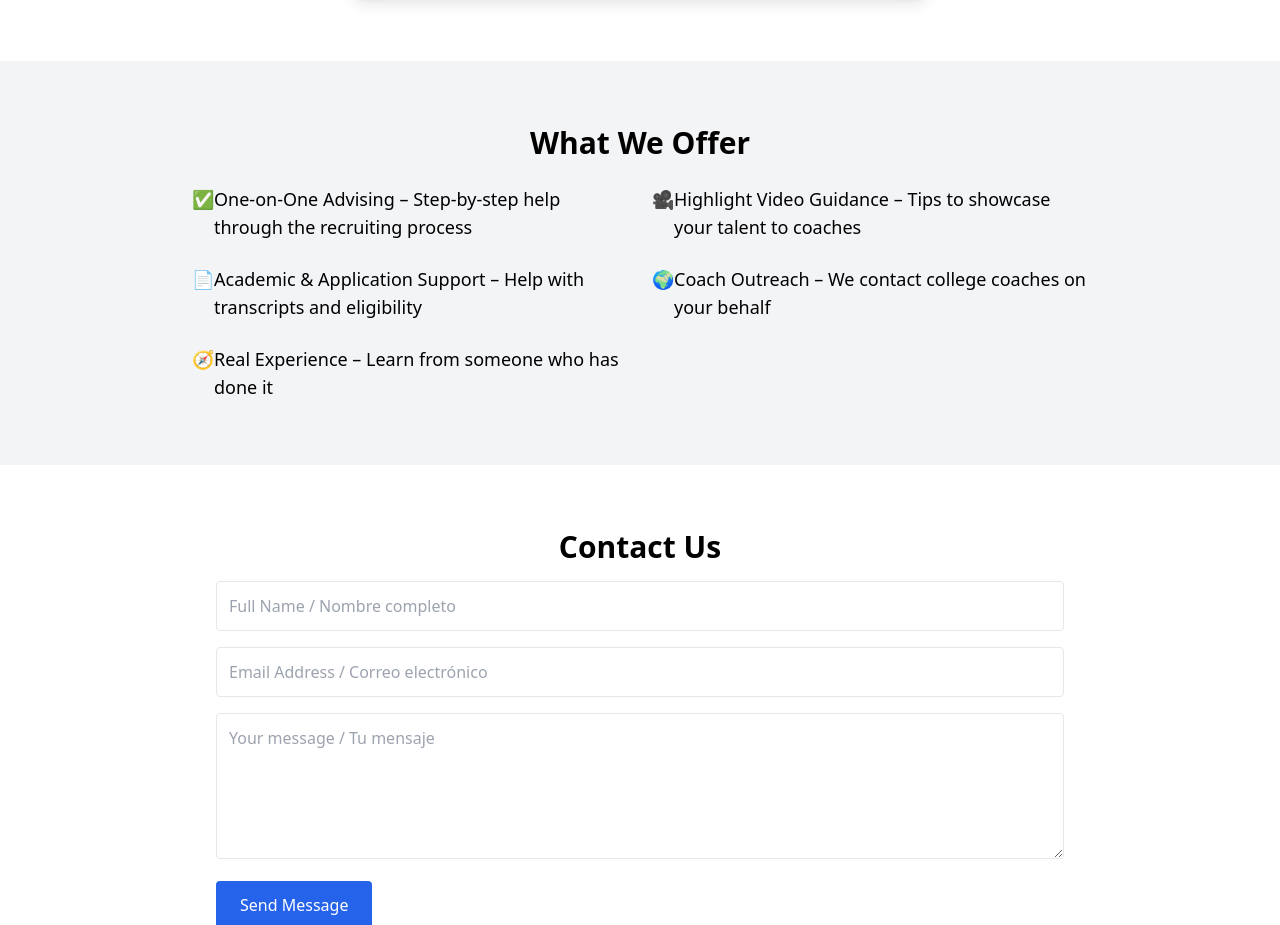
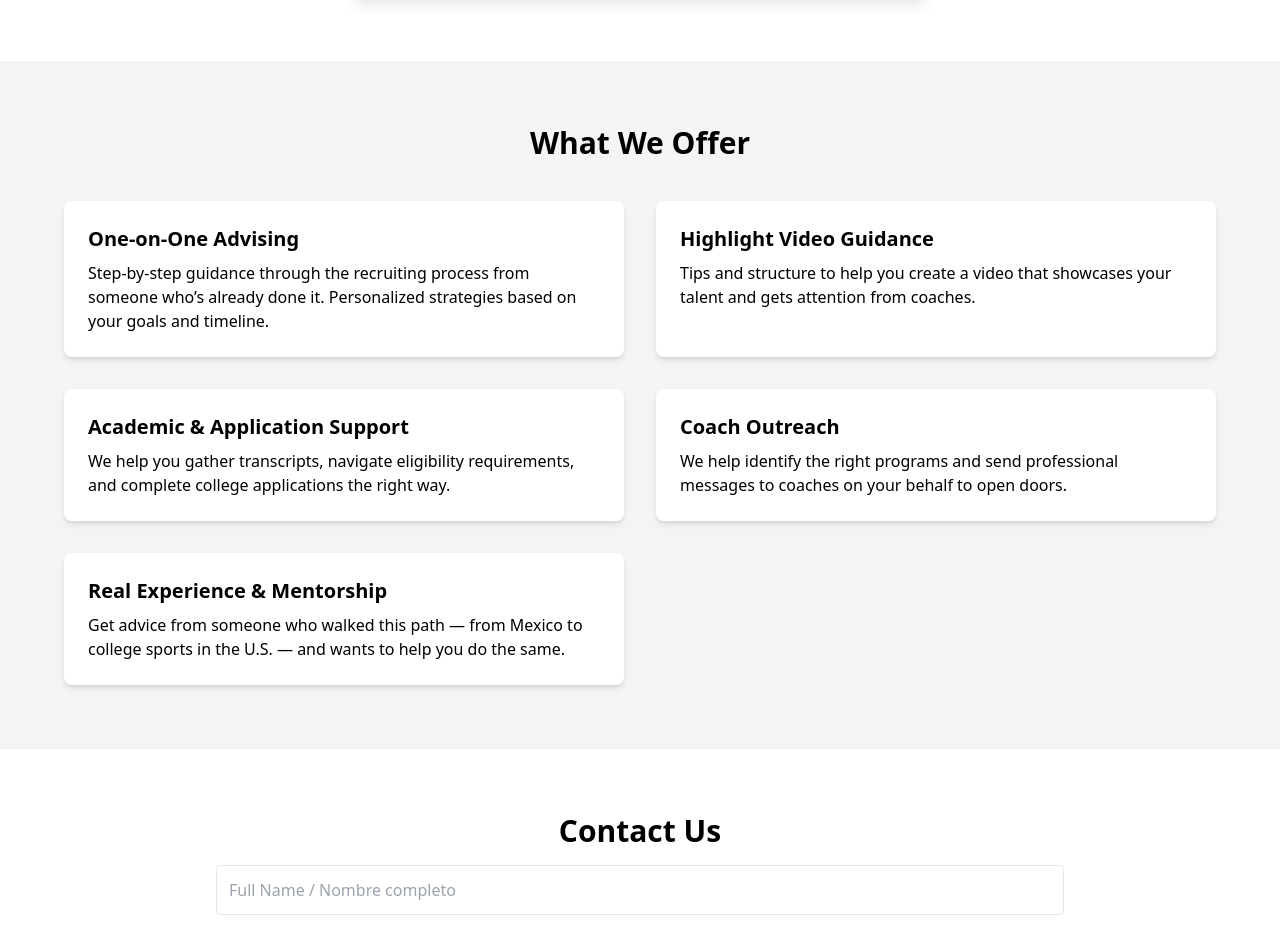
Before and after one commit to tduenes/Athlete-Path, a plain HTML site: page index.html in a window 1280 px wide. Shown: the part 1229-2154 px from the top of the page. Drawn offline with nearby package versions, Linux system fonts and the light colour scheme.

Commit message:
Update index.html

```diff
--- a/index.html
+++ b/index.html
@@ -45,23 +45,55 @@
 
   <!-- Services Section -->
   <section class="bg-gray-100 py-16 px-6">
-    <div class="max-w-4xl mx-auto">
-      <h2 class="text-3xl font-semibold mb-6 text-center" data-en>What We Offer</h2>
-      <h2 class="text-3xl font-semibold mb-6 text-center hidden" data-es>Lo que ofrecemos</h2>
-      <ul class="grid grid-cols-1 sm:grid-cols-2 gap-6 text-lg">
-        <li class="flex items-start space-x-3" data-en>✅ <span>One-on-One Advising – Step-by-step help through the recruiting process</span></li>
-        <li class="flex items-start space-x-3 hidden" data-es>✅ <span>Asesoría personalizada – ayuda paso a paso en el proceso de reclutamiento</span></li>
-        <li class="flex items-start space-x-3" data-en>🎥 <span>Highlight Video Guidance – Tips to showcase your talent to coaches</span></li>
-        <li class="flex items-start space-x-3 hidden" data-es>🎥 <span>Guía para video de highlights – recomendaciones para mostrar tu talento a entrenadores</span></li>
-        <li class="flex items-start space-x-3" data-en>📄 <span>Academic & Application Support – Help with transcripts and eligibility</span></li>
-        <li class="flex items-start space-x-3 hidden" data-es>📄 <span>Apoyo académico y de solicitudes – ayuda con expedientes académicos y elegibilidad</span></li>
-        <li class="flex items-start space-x-3" data-en>🌍 <span>Coach Outreach – We contact college coaches on your behalf</span></li>
-        <li class="flex items-start space-x-3 hidden" data-es>🌍 <span>Conexión con entrenadores – contactamos entrenadores universitarios por ti</span></li>
-        <li class="flex items-start space-x-3" data-en>🧭 <span>Real Experience – Learn from someone who has done it</span></li>
-        <li class="flex items-start space-x-3 hidden" data-es>🧭 <span>Experiencia real – aprende de alguien que ya lo logró</span></li>
-      </ul>
+  <div class="max-w-6xl mx-auto">
+    <h2 class="text-3xl font-bold mb-10 text-center" data-en>What We Offer</h2>
+    <h2 class="text-3xl font-bold mb-10 text-center hidden" data-es>Lo que ofrecemos</h2>
+
+    <div class="grid grid-cols-1 md:grid-cols-2 gap-8">
+
+      <!-- Service 1 -->
+      <div class="bg-white rounded-lg shadow-md p-6">
+        <h3 class="text-xl font-semibold mb-2" data-en>One-on-One Advising</h3>
+        <h3 class="text-xl font-semibold mb-2 hidden" data-es>Asesoría Personalizada</h3>
+        <p data-en>Step-by-step guidance through the recruiting process from someone who’s already done it. Personalized strategies based on your goals and timeline.</p>
+        <p class="hidden" data-es>Orientación personalizada en cada paso del proceso de reclutamiento. Estrategias hechas a la medida según tus metas y tiempos.</p>
+      </div>
+
+      <!-- Service 2 -->
+      <div class="bg-white rounded-lg shadow-md p-6">
+        <h3 class="text-xl font-semibold mb-2" data-en>Highlight Video Guidance</h3>
+        <h3 class="text-xl font-semibold mb-2 hidden" data-es>Guía para Video de Highlights</h3>
+        <p data-en>Tips and structure to help you create a video that showcases your talent and gets attention from coaches.</p>
+        <p class="hidden" data-es>Consejos y estructura para crear un video que muestre tu talento y llame la atención de los entrenadores.</p>
+      </div>
+
+      <!-- Service 3 -->
+      <div class="bg-white rounded-lg shadow-md p-6">
+        <h3 class="text-xl font-semibold mb-2" data-en>Academic & Application Support</h3>
+        <h3 class="text-xl font-semibold mb-2 hidden" data-es>Apoyo Académico y de Solicitudes</h3>
+        <p data-en>We help you gather transcripts, navigate eligibility requirements, and complete college applications the right way.</p>
+        <p class="hidden" data-es>Te ayudamos a conseguir documentos, cumplir requisitos de elegibilidad y completar solicitudes universitarias correctamente.</p>
+      </div>
+
+      <!-- Service 4 -->
+      <div class="bg-white rounded-lg shadow-md p-6">
+        <h3 class="text-xl font-semibold mb-2" data-en>Coach Outreach</h3>
+        <h3 class="text-xl font-semibold mb-2 hidden" data-es>Contacto con Entrenadores</h3>
+        <p data-en>We help identify the right programs and send professional messages to coaches on your behalf to open doors.</p>
+        <p class="hidden" data-es>Identificamos programas adecuados y enviamos mensajes profesionales a entrenadores por ti para abrir oportunidades.</p>
+      </div>
+
+      <!-- Service 5 -->
+      <div class="bg-white rounded-lg shadow-md p-6">
+        <h3 class="text-xl font-semibold mb-2" data-en>Real Experience & Mentorship</h3>
+        <h3 class="text-xl font-semibold mb-2 hidden" data-es>Experiencia Real y Mentoría</h3>
+        <p data-en>Get advice from someone who walked this path — from Mexico to college sports in the U.S. — and wants to help you do the same.</p>
+        <p class="hidden" data-es>Consejos de alguien que ya vivió esta experiencia: de México al deporte universitario en EE.UU., y quiere ayudarte a lograrlo.</p>
+      </div>
+
     </div>
-  </section>
+  </div>
+</section>
 
   <!-- Contact Section -->
   <section class="py-16 px-6 max-w-4xl mx-auto">
```
